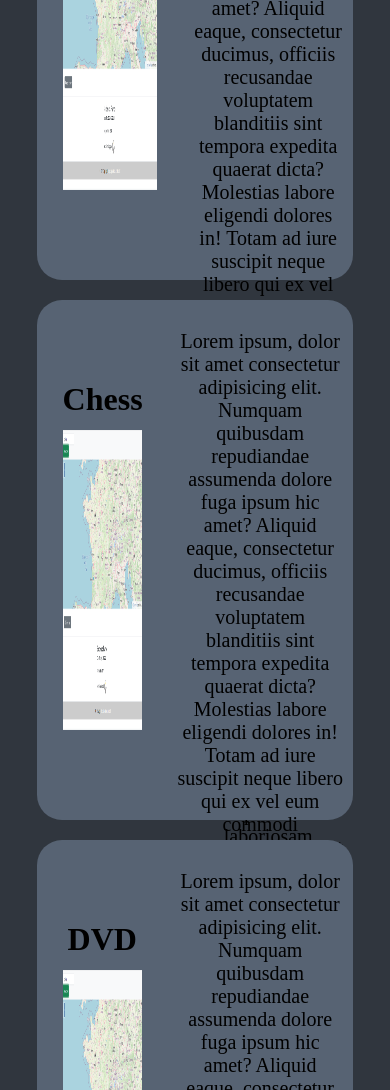
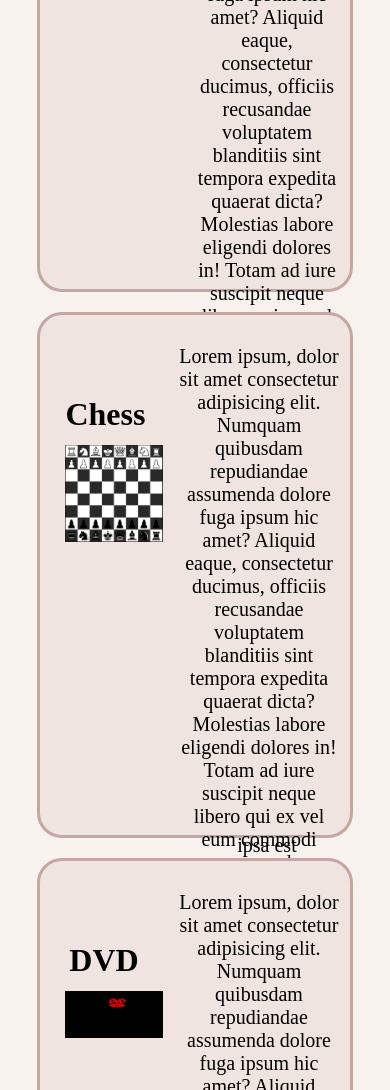
Before and after one commit to Swwitcher/my-website, a plain HTML site: page accueil.html in a window 390 px wide. Shown: the part 910-2000 px from the top of the page. Drawn offline with Linux system fonts and the light colour scheme.

Commit message:
ajout images + gestion responsive screens
+ changement theme general

```diff
--- /dev/null
+++ b/DVD/style.css
@@ -0,0 +1,4 @@
+body {
+    padding: 0;
+    margin: 0;
+}
--- a/accueil.html
+++ b/accueil.html
@@ -24,11 +24,11 @@
                     <div class="element title">
                         <h1>Meteo</h1>
                     </div>
+                    <div class="element image">
                         <a href="/Meteo/index.html">
-                        <div class="element image">
                             <img src="/img/meteo.png" alt="Meteo" class="screen">
+                        </a>
                     </div>
-                    </a>
                 </div>
             </div>
             <div class="element description">
@@ -45,11 +45,11 @@
                     <div class="element title">
                         <h1>BlackJack</h1>
                     </div>
+                    <div class="element image">
                         <a href="/BlackJack/index.html">
-                        <div class="element image">
-                            <img src="img/meteo.png" alt="Meteo" class="screen">
+                            <img src="img/blackjack.png" alt="Meteo" class="screen">
+                        </a>
                     </div>
-                    </a>
                 </div>
             </div>
             <div class="element description">
@@ -66,11 +66,11 @@
                     <div class="element title">
                         <h1>Chess</h1>
                     </div>
+                    <div class="element image">
                         <a href="/Chess/index.html">
-                        <div class="element image">
-                            <img src="img/meteo.png" alt="Meteo" class="screen">
+                            <img src="img/chess.png" alt="Meteo" class="screen">
+                        </a>
                     </div>
-                    </a>
                 </div>
             </div>
             <div class="element description">
@@ -87,11 +87,11 @@
                     <div class="element title">
                         <h1>DVD</h1>
                     </div>
+                    <div class="element image">
                         <a href="/DVD/index.html">
-                        <div class="element image">
-                            <img src="img/meteo.png" alt="Meteo" class="screen">
+                            <img src="img/dvd.png" alt="Meteo" class="screen">
+                        </a>
                     </div>
-                    </a>
                 </div>
             </div>
             <div class="element description">
@@ -108,11 +108,11 @@
                     <div class="element title">
                         <h1>Pong</h1>
                     </div>
+                    <div class="element image">
                         <a href="/Pong/index.html">
-                        <div class="element image">
-                            <img src="img/meteo.png" alt="Meteo" class="screen">
+                            <img src="img/pong.png" alt="Meteo" class="screen">
+                        </a>
                     </div>
-                    </a>
                 </div>
             </div>
             <div class="element description">
--- a/style.css
+++ b/style.css
@@ -1,11 +1,11 @@
 body {
     margin: 0;
     padding: 0;
-    background-color: #30363e;
+    background-color: #f8f2ef;
 }
 
 .liste {
-    background-color: #3c434d;
+    background-color: #a25d39;
     justify-content: space-around;
     align-items: center;
     display: flex;
@@ -39,7 +39,7 @@
 }
 
 .bouton:hover {
-    background-color: #2f353d;
+    background-color: #26221f;
 }
 
 .container {
@@ -50,7 +50,8 @@
 }
 
 .horizontal {
-    background-color: #576373;
+    background-color: #efe4df;
+    border: 3px solid #c3a7a0;
     margin-top: 20px;
     flex-direction: row;
     border-radius: 25px;
@@ -83,13 +84,16 @@
 }
 
 .image {
-    height: 300px;
-    cursor: pointer;
+    height: 100%;
+    max-height: 300px;
+    width: 100%;
 }
 
 .screen {
-    width: 100%;
-    height: 100%;
+    max-height: 300px;
+    width: auto;
+    max-width: 100%;
+    cursor: pointer;
 }
 
 p {
```
Also changed, not shown: DVD/index.html (+1 -0 lines), img/blackjack.png (added), img/chess.png (added), img/dvd.png (added), img/pong.png (added). Lines whose indentation alone changed are shown as unchanged.
